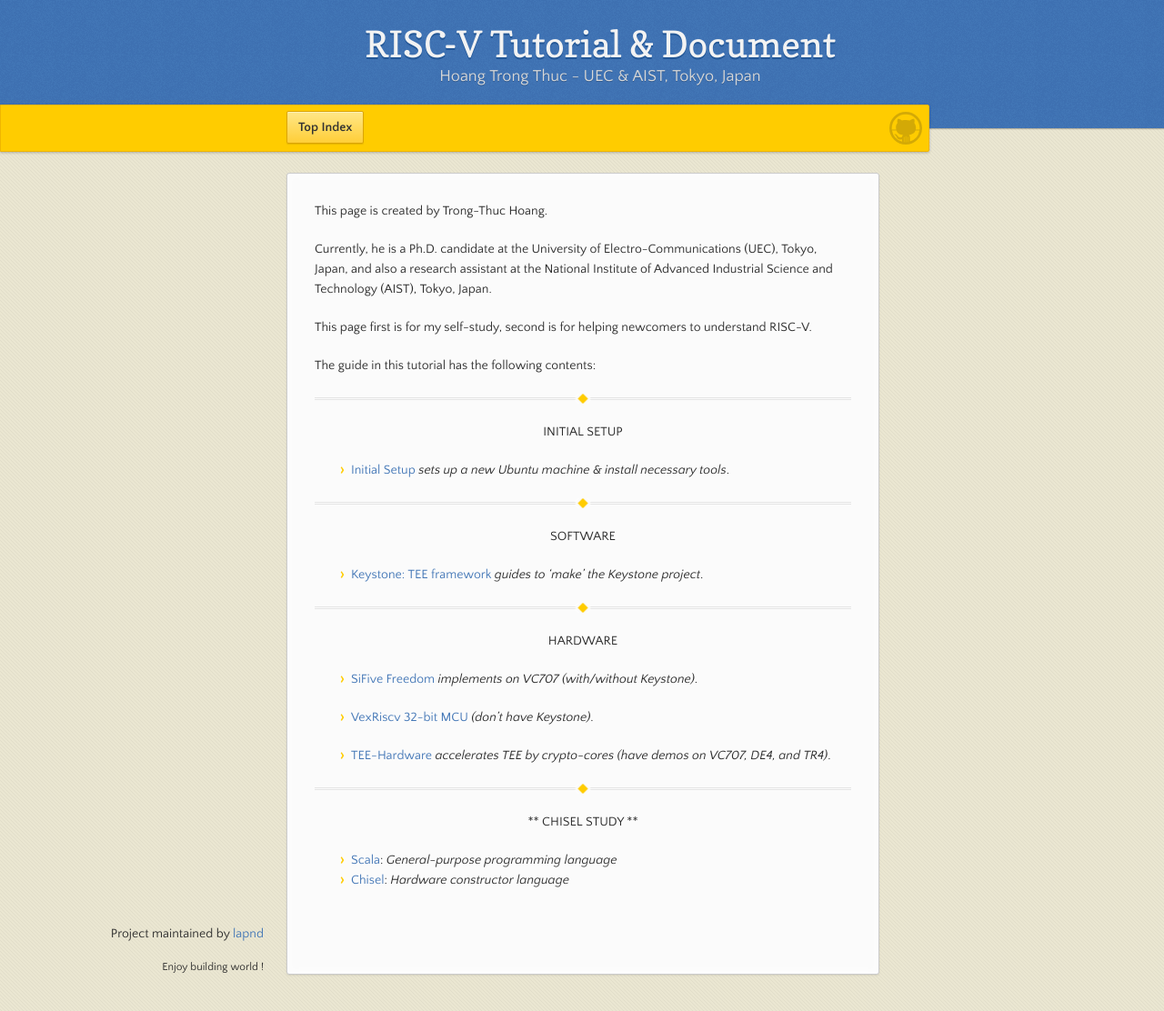
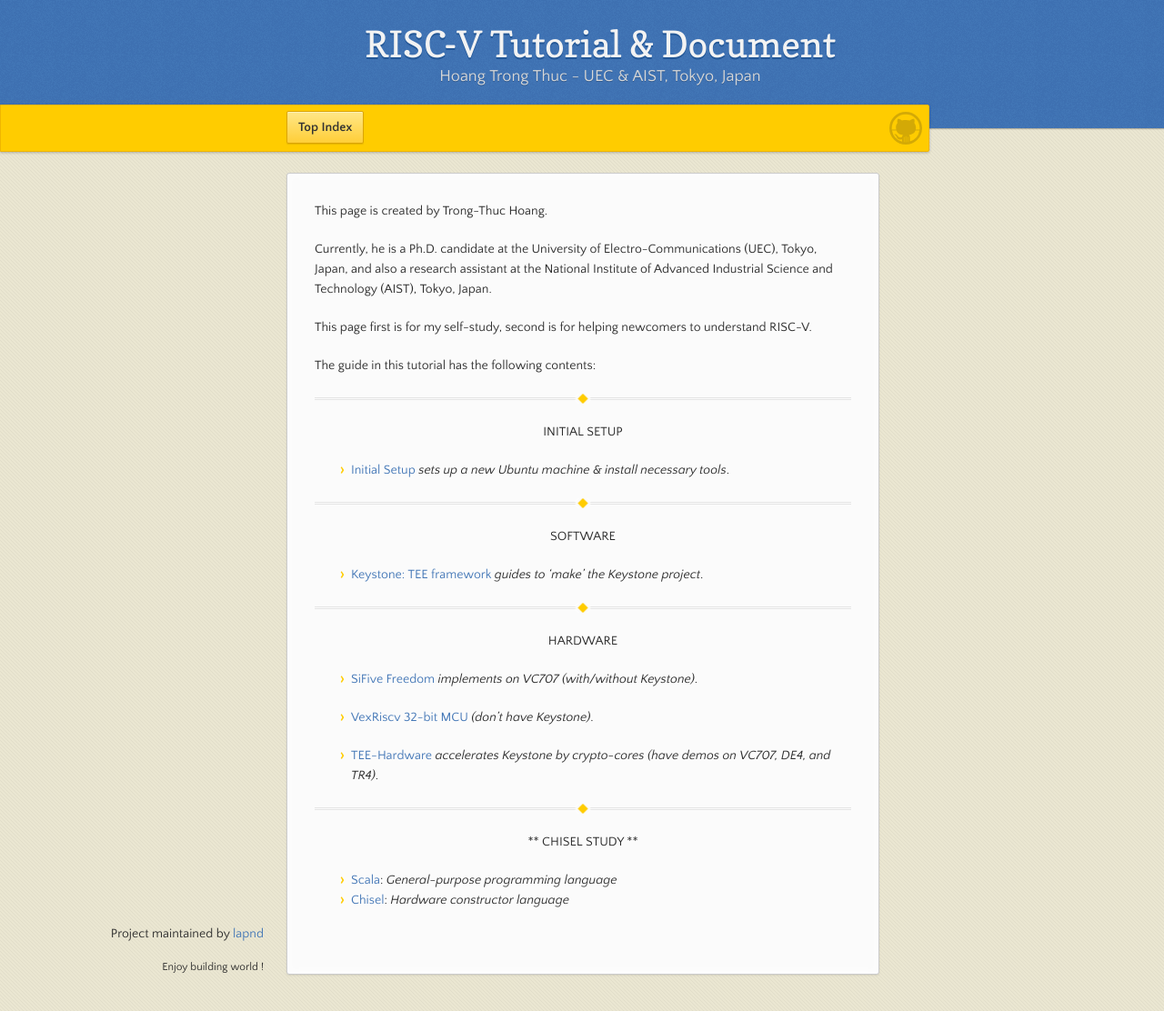
Before and after one commit to lapnd/httdes.github.io, a Jekyll site: the page built from index.md, in a window 1280 px wide and 1112 px high. Shown: the whole window at 91% size. Built offline with Jekyll 4.4.1, drawn with Linux system fonts in a browser that asks for light colours.

Commit message:
Update index.md

```diff
--- a/index.md
+++ b/index.md
@@ -30,7 +30,7 @@ The guide in this tutorial has the following contents:
 
 - [VexRiscv 32-bit MCU](./vexriscv.md) *(don't have Keystone)*.
 
-- [TEE-Hardware](./tee-hw.md) *accelerates TEE by crypto-cores (have demos on VC707, DE4, and TR4)*.
+- [TEE-Hardware](./tee-hw.md) *accelerates Keystone by crypto-cores (have demos on VC707, DE4, and TR4)*.
 
 * * *
 
```
